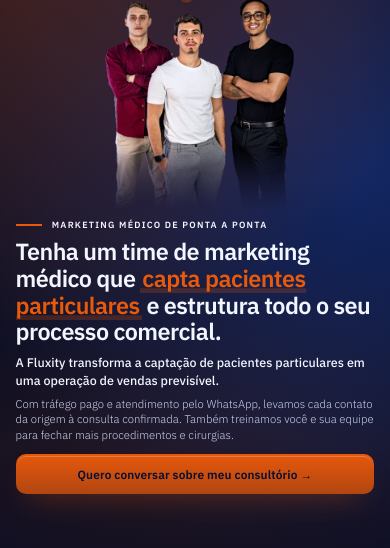
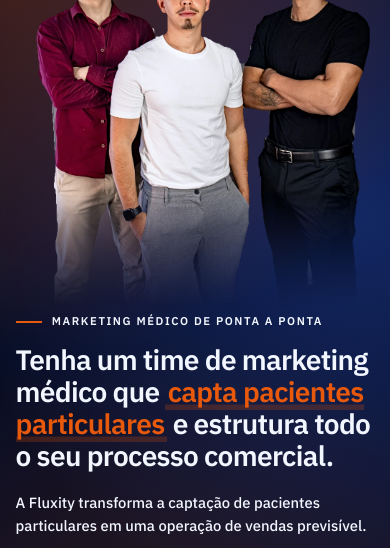
Before and after one commit to fluxitymed/FluxityLP-original, a plain HTML site: page index.html in a window 390 px wide. Shown: the part 221-769 px from the top of the page. Drawn offline with Linux system fonts and the light colour scheme.

Commit message:
Revert "Compacta hero para telas mobile"
This reverts commit 071782b2989252ca78af375055f1659d2abdb940.

```diff
--- a/style.css
+++ b/style.css
@@ -734,17 +734,3 @@ section{margin-top:0;border-radius:0;box-shadow:none}
   .hero-in .photo{order:-1;width:100%}
   .hero-in .hero-txt{width:100%}
 }
-
-/* Hero compacto para caber integralmente na tela de celulares. */
-@media(max-width:600px){
-  .hero-in{padding-top:4rem}
-  .hero-in .photo .big.wm{margin-bottom:-.35rem}
-  .hero-in .photo .big.wm img{height:clamp(42px,12vw,58px)}
-  .hero-in .photo>img{width:min(52vw,210px)}
-  .hero-in .hero-txt{padding-bottom:1.1rem}
-  .hero-in .tag{font-size:.62rem;margin-bottom:.45rem}
-  .hero h1{font-size:clamp(1.35rem,6vw,1.65rem);margin-bottom:.65rem}
-  .hero .lead{font-size:.86rem;line-height:1.4;margin-bottom:.45rem}
-  .hero .sub2{font-size:.78rem;line-height:1.38;margin-bottom:.8rem}
-  .hero .btn{padding:.72rem 1rem;font-size:.82rem}
-}
```
